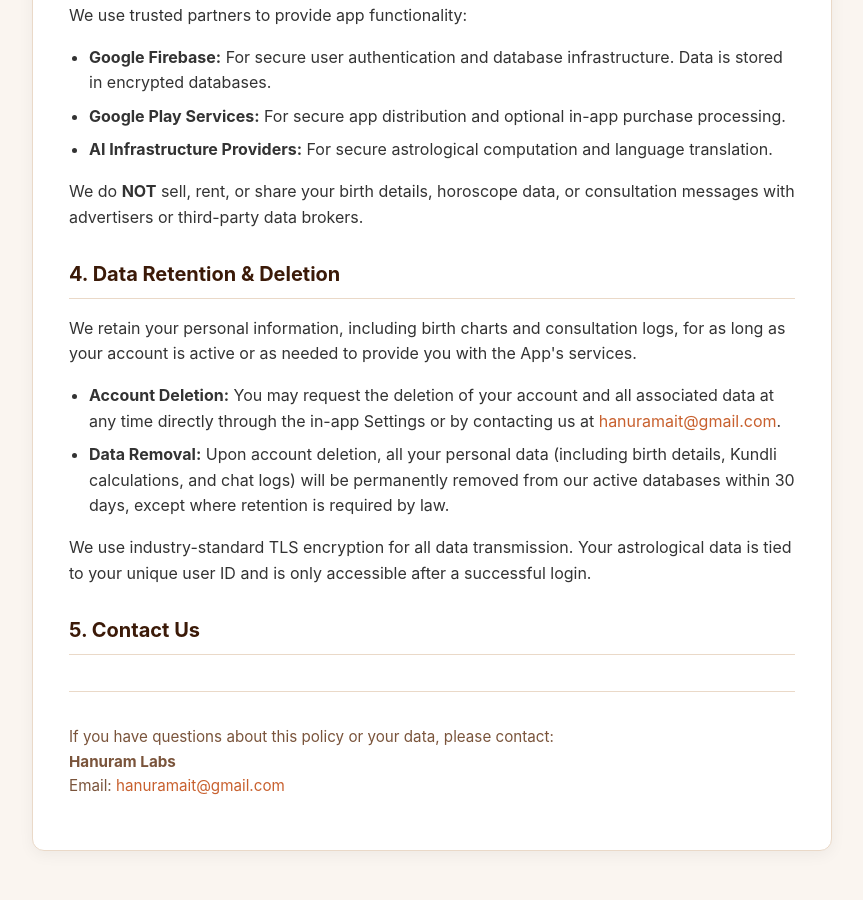
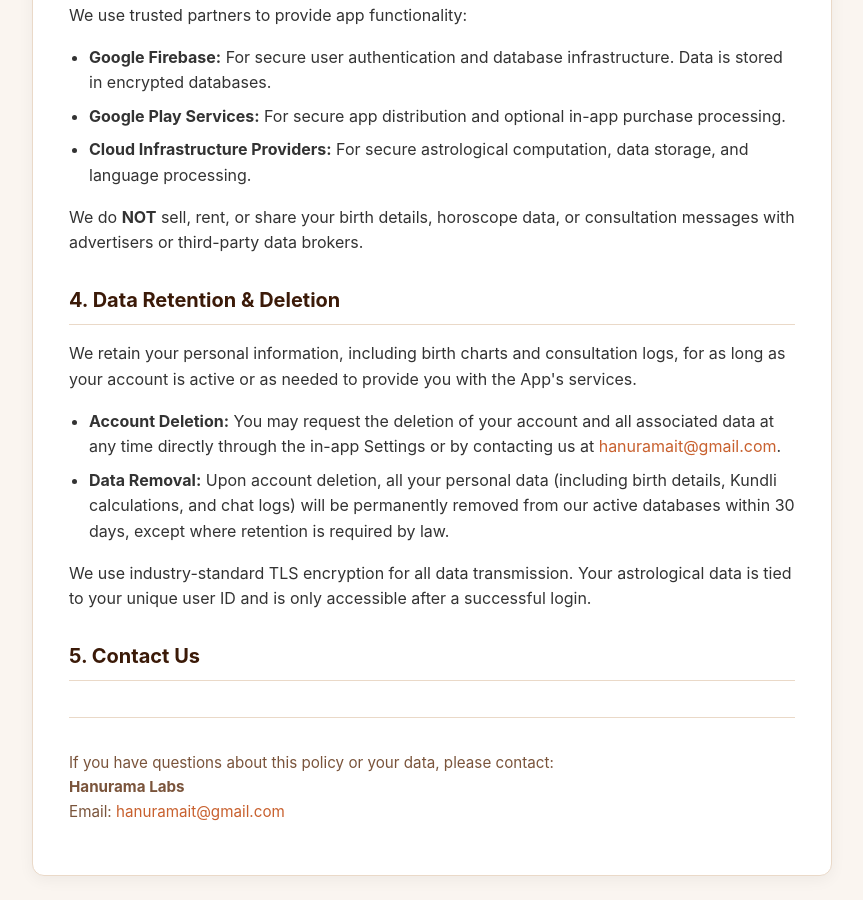
Before and after one commit to hanuramalabs/hanuramalabs.github.io, a plain HTML site: page greatastro.html in a window 1280 px wide. Shown: the part 944-1844 px from the top of the page, without its empty margins (208-1071 px from the left). Before the commit the page ends 1819 px from the top, so only its background shows below. Drawn offline with Linux system fonts and the light colour scheme.

Commit message:
Update greatastro.html

```diff
--- a/greatastro.html
+++ b/greatastro.html
@@ -65,7 +65,7 @@
         <h1>GreatAstro: Privacy Policy</h1>
         <div class="last-updated">Last Updated: November 2026</div>
 
-        <p><strong>GreatAstro</strong> is a brand owned, developed, and operated by <strong>Hanuram Labs</strong> ("we," "our," or "the App"). We are committed to protecting your personal privacy, especially regarding astrological birth charts and consultation messages. This policy explains how we handle your data.</p>
+        <p><strong>GreatAstro</strong> is a brand owned, developed, and operated by <strong>Hanurama Labs</strong> ("we," "our," or "the App"). We are committed to protecting your personal privacy, especially regarding astrological birth charts and consultation messages. This policy explains how we handle your data.</p>
 
         <h2>1. Information We Collect</h2>
         <p>To provide personalized Vedic astrology consultations and Kundli calculations, we collect the following:</p>
@@ -89,7 +89,7 @@
         <ul>
             <li><strong>Google Firebase:</strong> For secure user authentication and database infrastructure. Data is stored in encrypted databases.</li>
             <li><strong>Google Play Services:</strong> For secure app distribution and optional in-app purchase processing.</li>
-            <li><strong>AI Infrastructure Providers:</strong> For secure astrological computation and language translation.</li>
+            <li><strong>Cloud Infrastructure Providers:</strong> For secure astrological computation, data storage, and language processing.</li>
         </ul>
         <p>We do <strong>NOT</strong> sell, rent, or share your birth details, horoscope data, or consultation messages with advertisers or third-party data brokers.</p>
 
@@ -104,7 +104,7 @@
         <h2>5. Contact Us</h2>
         <div class="footer">
             <p>If you have questions about this policy or your data, please contact:<br>
-            <strong>Hanuram Labs</strong><br>
+            <strong>Hanurama Labs</strong><br>
             Email: <a href="mailto:hanuramait@gmail.com">hanuramait@gmail.com</a></p>
         </div>
     </div>
```
